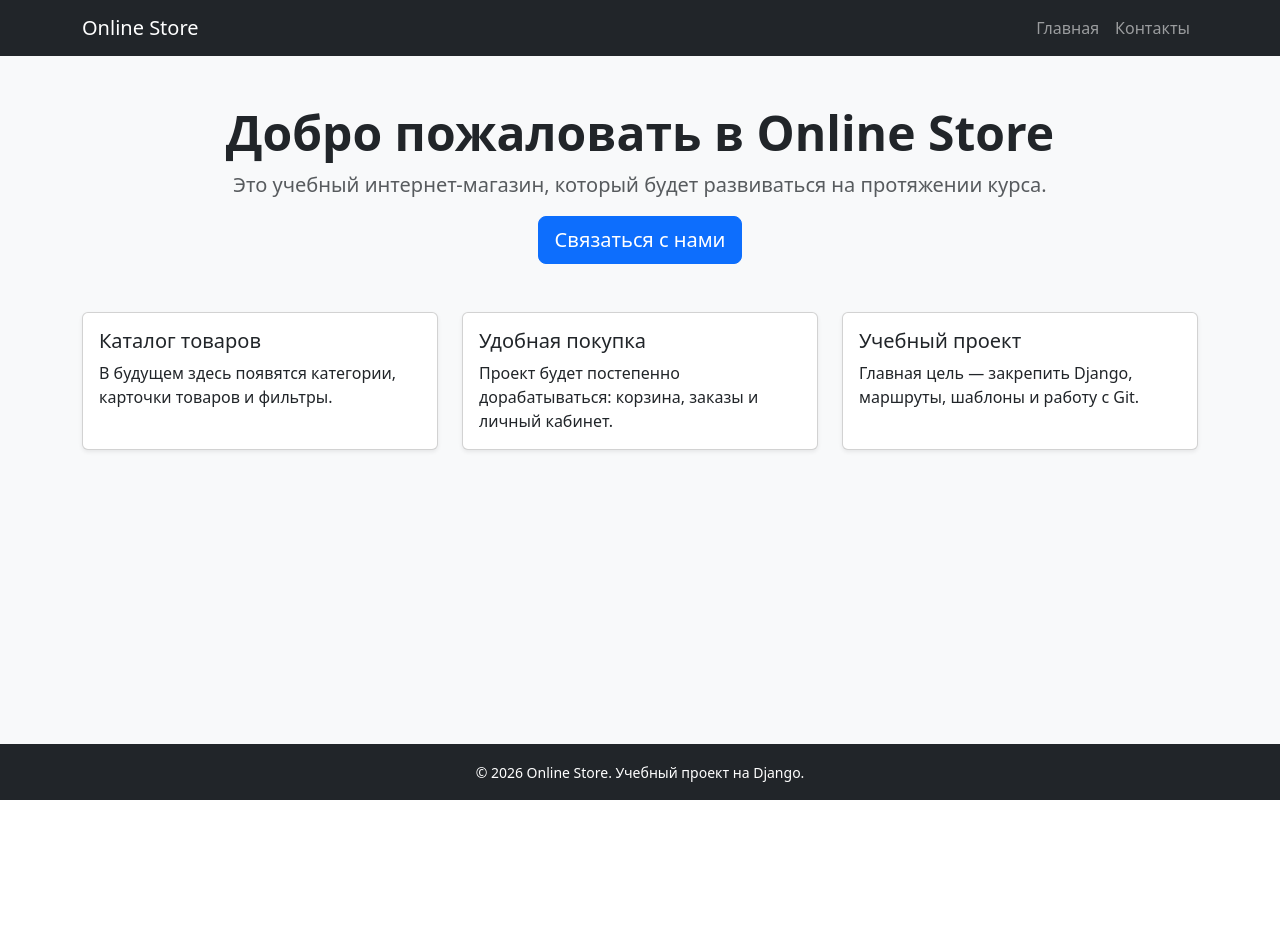
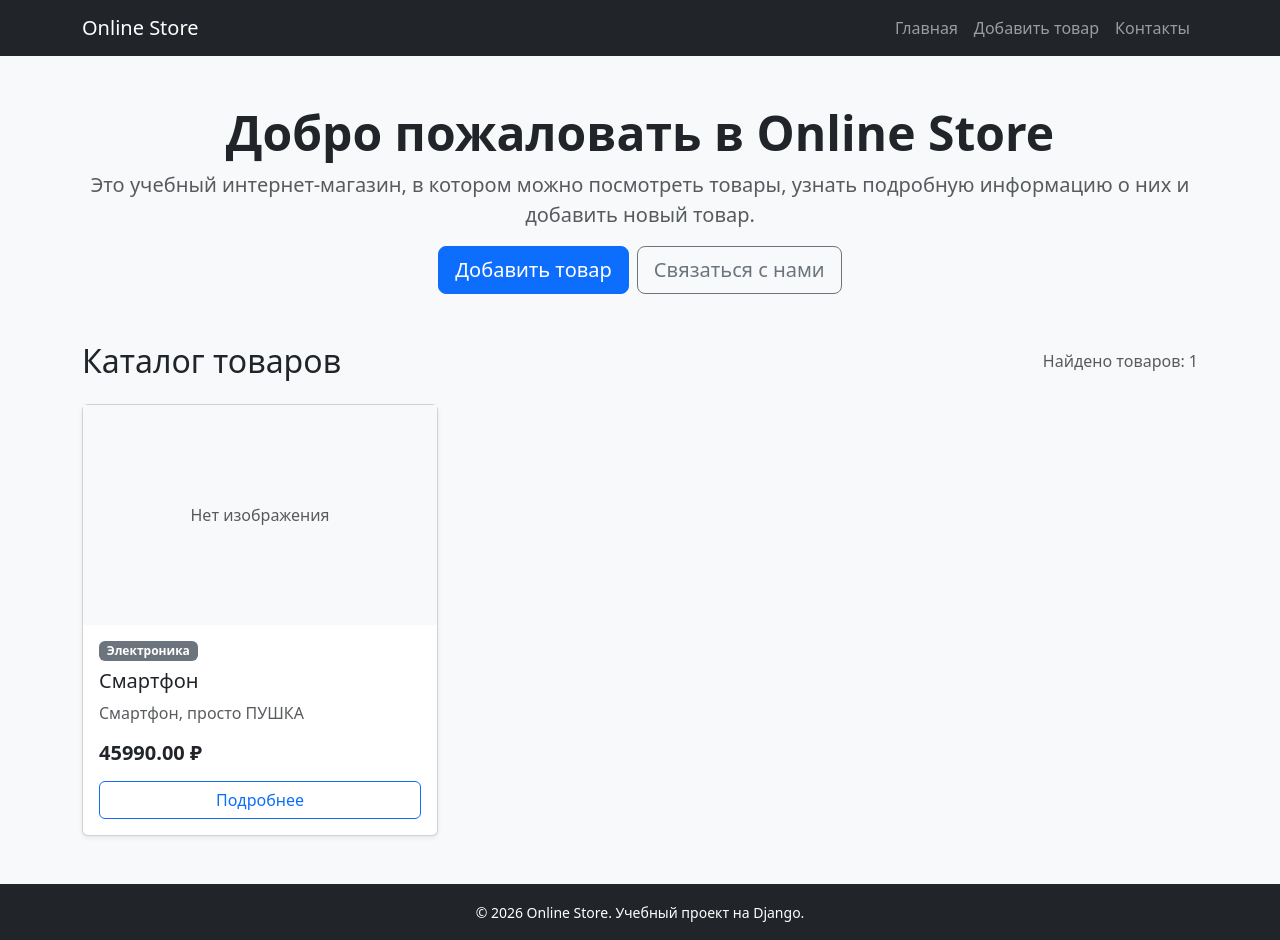
Before and after one commit to ustinovlev039-cpu/internet_shop, a Django app: page / in a window 1280 px wide. Before the commit the page ends 800 px from the top, so only its background shows below. Run offline with Django 5.2, Linux system fonts and the light colour scheme; data comes from the database, SQL or seed files in the repository; parts of the project's set-up code (start-up, migrations or seed data) failed here and were passed over.

Commit message:
Добавление CBV, каталог, товары, шаблоны и плагинация

```diff
--- a/catalog/admin.py
+++ b/catalog/admin.py
@@ -11,7 +11,7 @@ class ProductAdmin(admin.ModelAdmin):
     list_display = ('id', 'name', 'price', 'category')
     list_filter = ('category', )
     search_filter = ('name', 'description')
-    readonly_fields = ('create_at',)
+    readonly_fields = ('created_at',)
 @admin.register(Contact)
 class ContactAdmin(admin.ModelAdmin):
     list_display = ("id", "phone", "email", "address", "working_hours")
--- a/catalog/templates/catalog/base.html
+++ b/catalog/templates/catalog/base.html
@@ -3,31 +3,57 @@
 <head>
     <meta charset="UTF-8">
     <meta name="viewport" content="width=device-width, initial-scale=1.0">
-    <title>{% block title %}Интернет-магазин{% endblock %}</title>
 
-    <link href="https://cdn.jsdelivr.net/npm/bootstrap@5.3.7/dist/css/bootstrap.min.css" rel="stylesheet">
+    <title>
+        {% block title %}Интернет-магазин{% endblock %}
+    </title>
+
+    <link
+        href="https://cdn.jsdelivr.net/npm/bootstrap@5.3.7/dist/css/bootstrap.min.css"
+        rel="stylesheet"
+    >
 </head>
+
 <body class="bg-light d-flex flex-column min-vh-100">
 
+    <header>
         <nav class="navbar navbar-expand-lg navbar-dark bg-dark">
             <div class="container">
-        <a class="navbar-brand" href="{% url 'catalog:home' %}">Online Store</a>
 
-        <div class="navbar-nav">
-            <a class="nav-link" href="{% url 'catalog:home' %}">Главная</a>
-            <a class="nav-link" href="{% url 'catalog:contacts' %}">Контакты</a>
+                <a class="navbar-brand" href="{% url 'catalog:home' %}">
+                    Online Store
+                </a>
+
+                <button
+                    class="navbar-toggler"
+                    type="button"
+                    data-bs-toggle="collapse"
+                    data-bs-target="#mainMenu"
+                    aria-controls="mainMenu"
+                    aria-expanded="false"
+                    aria-label="Открыть меню"
+                >
+                    <span class="navbar-toggler-icon"></span>
+                </button>
+
+                <div class="collapse navbar-collapse" id="mainMenu">
+                    {% include "catalog/includes/menu.html" %}
                 </div>
+
             </div>
         </nav>
+    </header>
 
     <main class="container py-5 flex-grow-1">
         {% block content %}
         {% endblock %}
     </main>
 
-<footer class="bg-dark text-white text-center py-3 mt-5 mt-auto">
+    <footer class="bg-dark text-white text-center py-3 mt-auto">
         <div class="container">
-        <small>© 2026 Online Store. Учебный проект на Django.</small>
+            <small>
+                © 2026 Online Store. Учебный проект на Django.
+            </small>
         </div>
     </footer>
 
--- a/catalog/templates/catalog/home.html
+++ b/catalog/templates/catalog/home.html
@@ -5,46 +5,93 @@
 {% block content %}
 <section class="text-center mb-5">
     <h1 class="display-5 fw-bold">Добро пожаловать в Online Store</h1>
+
     <p class="lead text-muted">
-        Это учебный интернет-магазин, который будет развиваться на протяжении курса.
+        Это учебный интернет-магазин, в котором можно посмотреть товары,
+        узнать подробную информацию о них и добавить новый товар.
     </p>
-    <a href="{% url 'catalog:contacts' %}" class="btn btn-primary btn-lg">
-        Связаться с нами
-    </a>
+
+    <div class="d-flex justify-content-center gap-2 flex-wrap">
+        <a href="{% url 'catalog:product_create' %}" class="btn btn-primary btn-lg">
+            Добавить товар
+        </a>
+
+        <a href="{% url 'catalog:contacts' %}" class="btn btn-outline-secondary btn-lg">
+            Связаться с нами
+        </a>
+    </div>
 </section>
 
-<section class="row g-4">
-    <div class="col-md-4">
-        <div class="card h-100 shadow-sm">
-            <div class="card-body">
-                <h5 class="card-title">Каталог товаров</h5>
-                <p class="card-text">
-                    В будущем здесь появятся категории, карточки товаров и фильтры.
-                </p>
-            </div>
-        </div>
+<section>
+    <div class="d-flex justify-content-between align-items-center mb-4">
+        <h2 class="mb-0">Каталог товаров</h2>
+
+        {% if page_obj %}
+            <span class="text-muted">
+                Найдено товаров: {{ page_obj.paginator.count }}
+            </span>
+        {% endif %}
     </div>
 
-    <div class="col-md-4">
-        <div class="card h-100 shadow-sm">
-            <div class="card-body">
-                <h5 class="card-title">Удобная покупка</h5>
-                <p class="card-text">
-                    Проект будет постепенно дорабатываться: корзина, заказы и личный кабинет.
-                </p>
+    <div class="row g-4">
+        {% for product in products %}
+            <div class="col-sm-6 col-lg-4">
+                <article class="card h-100 shadow-sm">
+
+                    {% if product.image %}
+                        <img
+                            src="{{ product.image.url }}"
+                            class="card-img-top"
+                            alt="{{ product.name }}"
+                            style="height: 220px; object-fit: cover;"
+                        >
+                    {% else %}
+                        <div
+                            class="bg-light d-flex align-items-center justify-content-center text-muted"
+                            style="height: 220px;"
+                        >
+                            Нет изображения
+                        </div>
+                    {% endif %}
+
+                    <div class="card-body d-flex flex-column">
+                        <span class="badge text-bg-secondary align-self-start mb-2">
+                            {{ product.category.name }}
+                        </span>
+
+                        <h3 class="h5 card-title">
+                            {{ product.name }}
+                        </h3>
+
+                        <p class="card-text text-muted flex-grow-1">
+                            {{ product.description|truncatechars:100 }}
+                        </p>
+
+                        <p class="h5 fw-bold mb-3">
+                            {{ product.price }} ₽
+                        </p>
+
+                        <a
+                            href="{% url 'catalog:product_detail' product.pk %}"
+                            class="btn btn-outline-primary w-100"
+                        >
+                            Подробнее
+                        </a>
+                    </div>
+                </article>
             </div>
-        </div>
-    </div>
 
-    <div class="col-md-4">
-        <div class="card h-100 shadow-sm">
-            <div class="card-body">
-                <h5 class="card-title">Учебный проект</h5>
-                <p class="card-text">
-                    Главная цель — закрепить Django, маршруты, шаблоны и работу с Git.
-                </p>
+        {% empty %}
+            <div class="col-12">
+                <div class="alert alert-info mb-0">
+                    В каталоге пока нет товаров.
+                    Добавьте первый товар через кнопку «Добавить товар».
+                </div>
             </div>
-        </div>
+        {% endfor %}
     </div>
 </section>
+
+{% include "catalog/includes/pagination.html" %}
+
 {% endblock %}
--- /dev/null
+++ b/catalog/templates/catalog/includes/menu.html
@@ -0,0 +1,13 @@
+<div class="navbar-nav ms-auto">
+    <a class="nav-link" href="{% url 'catalog:home' %}">
+        Главная
+    </a>
+
+    <a class="nav-link" href="{% url 'catalog:product_create' %}">
+        Добавить товар
+    </a>
+
+    <a class="nav-link" href="{% url 'catalog:contacts' %}">
+        Контакты
+    </a>
+</div>
--- /dev/null
+++ b/catalog/templates/catalog/includes/pagination.html
@@ -0,0 +1,66 @@
+{% if is_paginated %}
+    <nav class="mt-5" aria-label="Навигация по страницам каталога">
+        <ul class="pagination justify-content-center flex-wrap">
+
+            {% if page_obj.has_previous %}
+                <li class="page-item">
+                    <a class="page-link" href="?page=1">
+                        Первая
+                    </a>
+                </li>
+
+                <li class="page-item">
+                    <a
+                        class="page-link"
+                        href="?page={{ page_obj.previous_page_number }}"
+                    >
+                        Назад
+                    </a>
+                </li>
+            {% else %}
+                <li class="page-item disabled">
+                    <span class="page-link">Первая</span>
+                </li>
+
+                <li class="page-item disabled">
+                    <span class="page-link">Назад</span>
+                </li>
+            {% endif %}
+
+            <li class="page-item active" aria-current="page">
+                <span class="page-link">
+                    Страница {{ page_obj.number }} из {{ page_obj.paginator.num_pages }}
+                </span>
+            </li>
+
+            {% if page_obj.has_next %}
+                <li class="page-item">
+                    <a
+                        class="page-link"
+                        href="?page={{ page_obj.next_page_number }}"
+                    >
+                        Вперёд
+                    </a>
+                </li>
+
+                <li class="page-item">
+                    <a
+                        class="page-link"
+                        href="?page={{ page_obj.paginator.num_pages }}"
+                    >
+                        Последняя
+                    </a>
+                </li>
+            {% else %}
+                <li class="page-item disabled">
+                    <span class="page-link">Вперёд</span>
+                </li>
+
+                <li class="page-item disabled">
+                    <span class="page-link">Последняя</span>
+                </li>
+            {% endif %}
+
+        </ul>
+    </nav>
+{% endif %}
--- a/catalog/urls.py
+++ b/catalog/urls.py
@@ -5,6 +5,12 @@ from catalog import views
 app_name = 'catalog'
 
 urlpatterns = [
-    path("", views.home, name="home"),
-    path("contacts/", views.contact, name="contacts")
+    path("", views.ProductListView.as_view(), name="home"),
+    path("contacts/", views.contact, name="contacts"),
+    path("product/add/", views.ProductCreateView.as_view(), name="product_create"),
+    path(
+        "product/<int:pk>/",
+        views.ProductDetailView.as_view(),
+        name="product_detail",
+    )
 ]
--- a/catalog/views.py
+++ b/catalog/views.py
@@ -1,22 +1,41 @@
 from django.shortcuts import render
+from django.urls import reverse
+from django.views.generic import CreateView, DetailView, ListView
 
-from django.shortcuts import render\
 
-from catalog.models import Contact, Product
+from catalog.models import Product
 
-def home(request):
-    latest_products = Product.objects.order_by("-created_at")[:5]
+class ProductListView(ListView):
+    model = Product
+    template_name = "catalog/home.html"
+    context_object_name = "products"
+    paginate_by = 6
 
-    print("/nПоследние 5 созданий продуктов:")
-    for product in latest_products:
-        print(
-            f"id={product.id}"
-            f"name={product.name}"
-            f"price={product.price}"
-            f"created_at={product.created_at}"
-        )
+    def get_queryset(self):
+        return Product.objects.select_related("category").order_by("-created_at")
 
-    return render(request, "catalog/home.html", {"latest_products": latest_products})
+class ProductDetailView(DetailView):
+    model = Product
+    template_name = "catalog/detail.html"
+    context_object_name = "product"
+
+    def get_queryset(self):
+        return Product.objects.select_related("category")
+
+class ProductCreateView(CreateView):
+    model = Product
+    template_name = "catalog/create.html"
+    fields = [
+        "name",
+        "description",
+        "image",
+        "category",
+        "price"
+    ]
+
+    def get_success_url(self):
+        return reverse("catalog:product_detail", kwargs={"pk": self.object.pk})
+
 
 def contact(request):
     success_message = None
--- a/config/urls.py
+++ b/config/urls.py
@@ -25,7 +25,7 @@ urlpatterns = [
     path("", include("catalog.urls")),
 ]
 
-if settings.DUBUG:
+if settings.DEBUG:
     urlpatterns += static(
         settings.MEDIA_URL,
         document_root=settings.MEDIA_ROOT,
```
Also changed, not shown: catalog/templates/catalog/create.html (added, +65 -0 lines), catalog/templates/catalog/detail.html (added, +62 -0 lines). Lines whose indentation alone changed are shown as unchanged.
